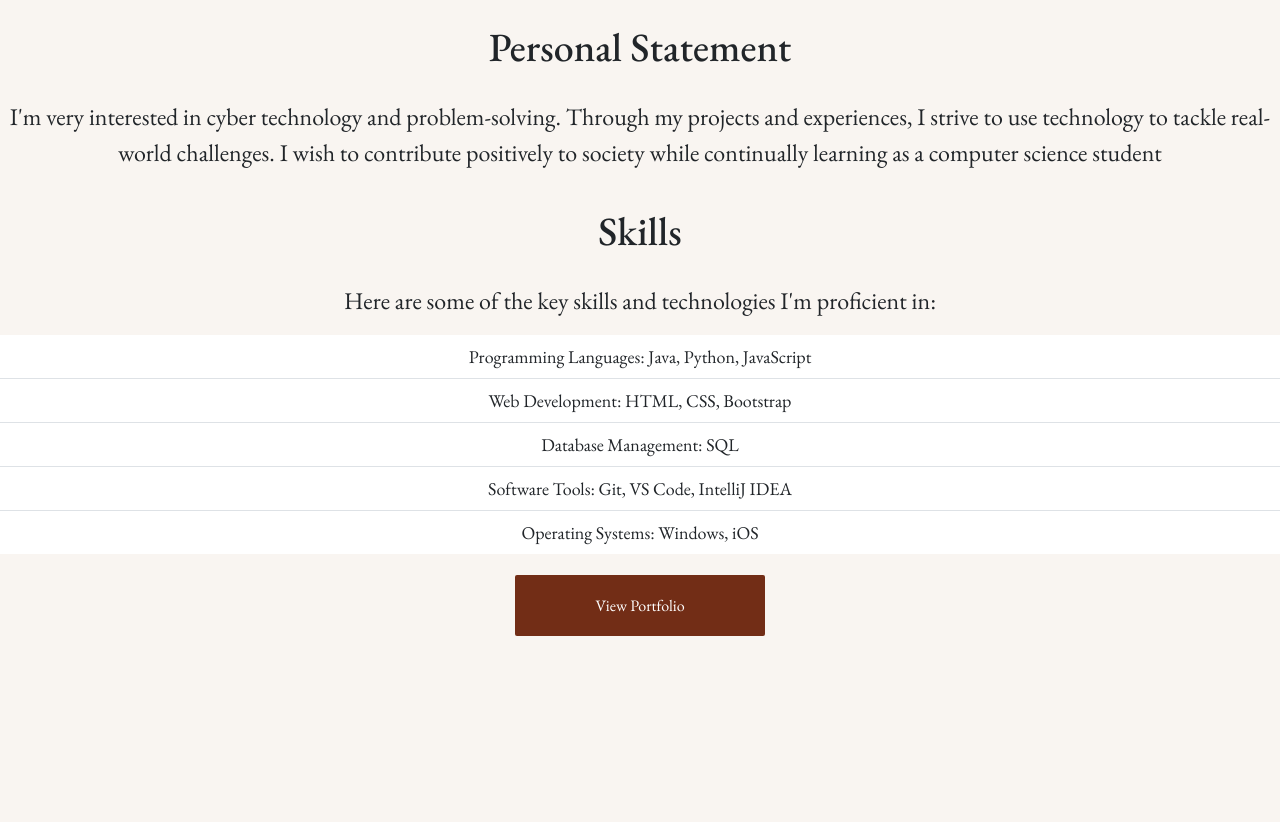
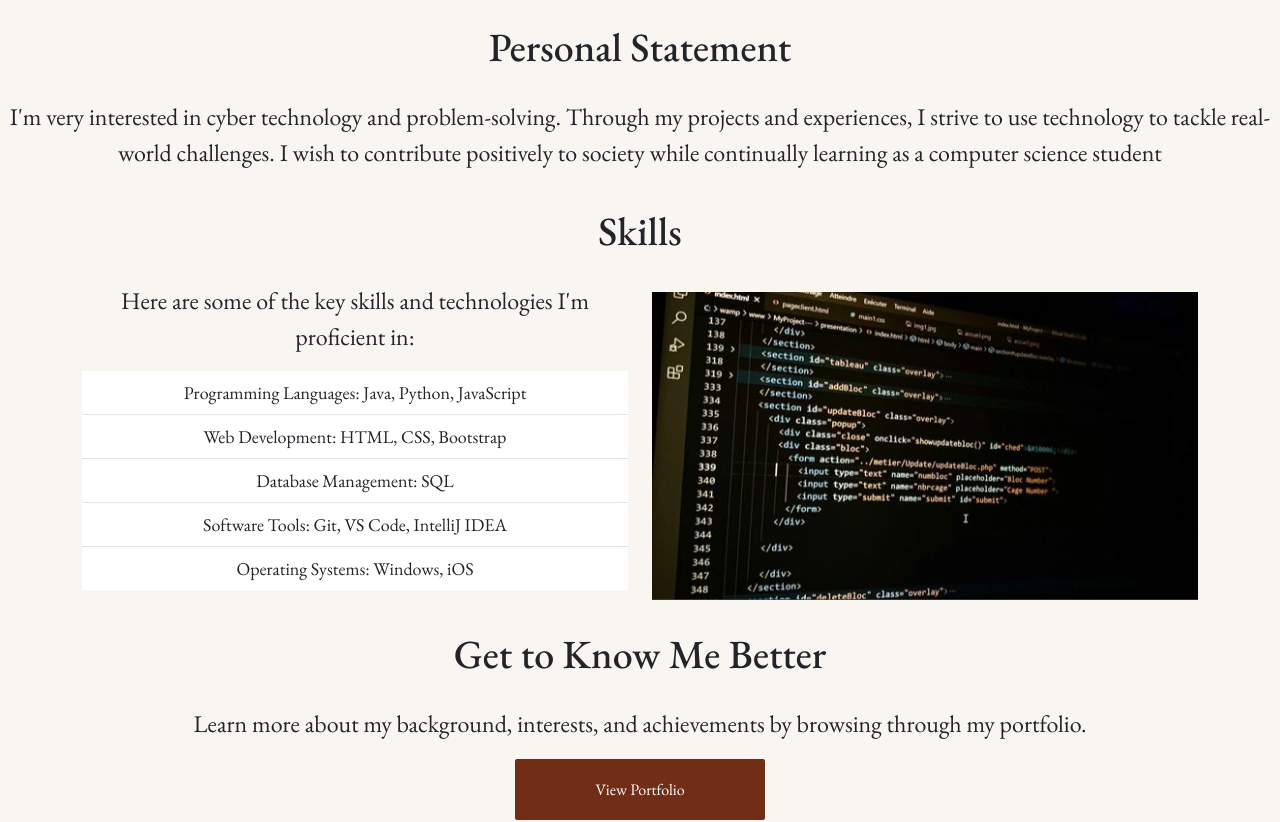
Before and after one commit to omnom-nomi/portfolio, a plain HTML site: page pages/index.html in a window 1280 px wide. Shown: the part 1135-1957 px from the top of the page. Before the commit the page ends 1773 px from the top, so only its background shows below. Drawn offline with nearby package versions, Linux system fonts and the light colour scheme; a web font is replaced by a local one.

Commit message:
added a picture and moved the list to the left-hand side

```diff
--- a/pages/index.html
+++ b/pages/index.html
@@ -87,8 +87,10 @@
 
   <h1>Skills</h1>
 
+  <div class="container">
+    <div class="row">
+      <div class="col-md-6">
         <p>Here are some of the key skills and technologies I'm proficient in:</p>
-
         <ul class="list-group list-group-flush">
           <li class="list-group-item">Programming Languages: Java, Python, JavaScript</li>
           <li class="list-group-item">Web Development: HTML, CSS, Bootstrap</li>
@@ -96,6 +98,16 @@
           <li class="list-group-item">Software Tools: Git, VS Code, IntelliJ IDEA</li>
           <li class="list-group-item">Operating Systems: Windows, iOS</li>
         </ul>
+      </div>
+      <div class="col-md-6 d-flex justify-content-center align-items-center">
+        <img src="../images/html.jpg" alt="..." class="img-fluid">
+      </div>
+    </div>
+  </div>
+
+  <h1>Get to Know Me Better</h1>
+
+  <p>Learn more about my background, interests, and achievements by browsing through my portfolio.</p>
 
   <div class="cta-container">
     <a class="cta-button" href="about.html">
```
Also changed, not shown: images/html.jpg (added). Lines whose indentation alone changed are shown as unchanged.
